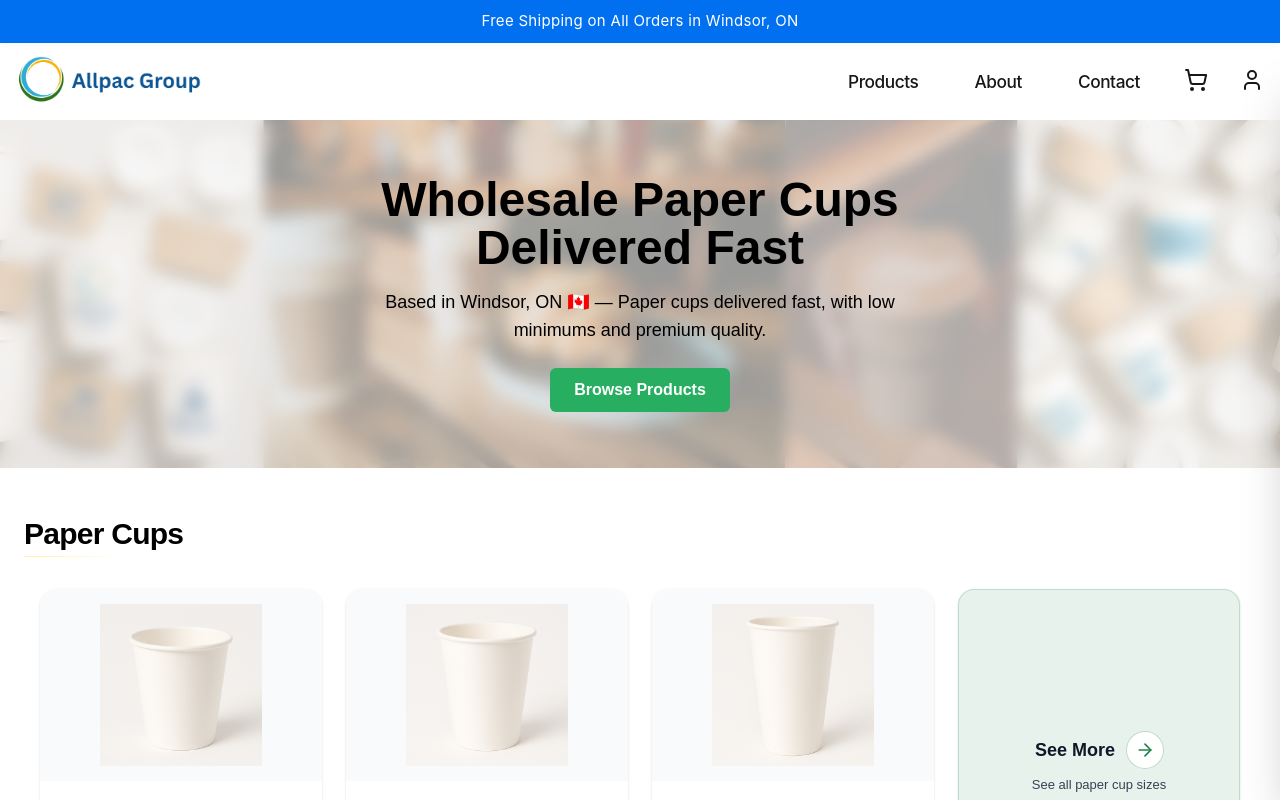
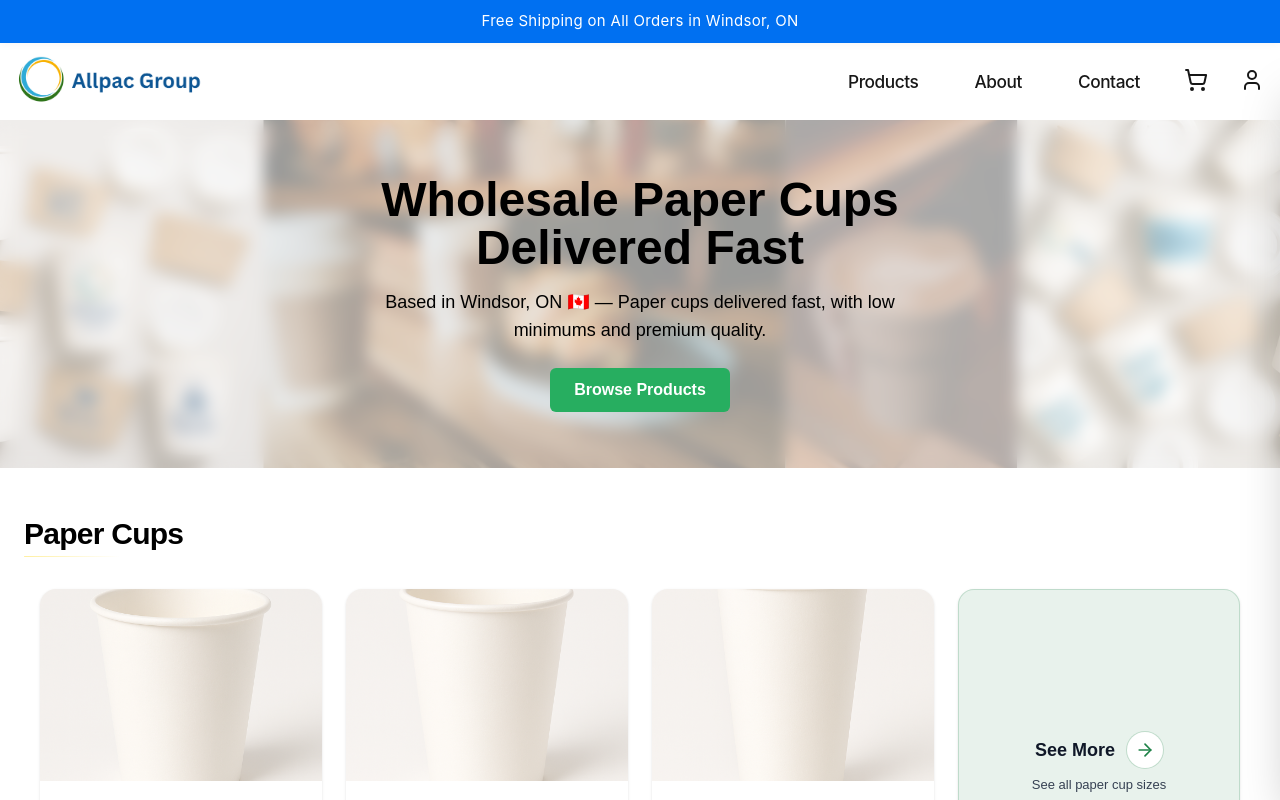
Before and after one commit to Emadedin1/allpacstore, a Next.js app: page / in a window 1280 px wide. Shown: the top 800 px of the page. Built offline with nearby package versions, Linux system fonts and the light colour scheme.

Commit message:
Update CupCard.jsx

```diff
--- a/src/components/CupCard.jsx
+++ b/src/components/CupCard.jsx
@@ -40,12 +40,13 @@ export default function CupCard({ cup }) {
 
   const handleAddToCart = (e) => {
     e.stopPropagation();
+    // Add ONE FULL CASE so the cart shows the case total (e.g., $92)
     addItem(
       { ...cup, priceCase: effectiveCasePrice, qtyCase: qtyPerCase },
-      qtyPerCase, // quantity in cups = 1 case
+      qtyPerCase,           // quantity in cups = 1 case
       null,
       "",
-      undefined,
+      undefined,            // let designType default internally
       pricePerCup
     );
     openCart();
@@ -60,30 +61,18 @@ export default function CupCard({ cup }) {
       className="group bg-white rounded-2xl shadow-sm hover:shadow-md transition h-full flex flex-col cursor-pointer focus:outline-none focus-visible:ring-2 focus-visible:ring-black/10"
       aria-label={`${cup.size} details`}
     >
-      {/* Image Well
-          - Flex centers the image vertically & horizontally
-          - object-contain so full cup is always visible (desktop issue solved)
-          - max-h percentages + padding prevent clipping with hover scale
-       */}
-      <div className="relative w-full h-36 sm:h-44 md:h-48 bg-gray-50 rounded-t-2xl overflow-hidden flex items-center justify-center">
+      {/* Image */}
+      <div className="relative w-full h-36 sm:h-44 md:h-48 bg-gray-50 rounded-t-2xl overflow-hidden">
         <img
           src={cup.image}
           alt={`${cup.size} cup`}
-          className="
-            block
-            max-h-[88%] sm:max-h-[86%] md:max-h-[84%]
-            w-auto
-            object-contain
-            transition-transform duration-300
-            group-hover:scale-[1.05]
-          "
-          draggable={false}
-          loading="lazy"
+          className="w-full h-full object-cover transition-transform duration-300 group-hover:scale-[1.02]"
         />
       </div>
 
       {/* Content */}
       <div className="p-3 sm:p-4 flex flex-col gap-2">
+        {/* Spec line */}
         <p className="text-sm font-medium text-gray-900 leading-snug text-center">
           {qtyPerCase} cups | {cup.size}{" "}
           <span className="font-normal text-gray-700 block sm:inline">
@@ -91,10 +80,12 @@ export default function CupCard({ cup }) {
           </span>
         </p>
 
+        {/* Centered Case Price (no "/case") */}
         <p className="text-lg font-semibold text-gray-900 text-center">
           ${effectiveCasePrice.toFixed(2)}
         </p>
 
+        {/* Add Case Button */}
         <button
           type="button"
           onClick={handleAddToCart}
@@ -116,22 +107,3 @@ export default function CupCard({ cup }) {
     </div>
   );
 }
-
-/*
-OPTIONAL (Aspect Ratio Variant):
-
-If you would rather not rely on fixed heights per breakpoint, you can replace
-the image container with:
-
-  <div className="relative w-full aspect-[4/5] bg-gray-50 rounded-t-2xl overflow-hidden flex items-center justify-center">
-    <img
-      src={cup.image}
-      alt={`${cup.size} cup`}
-      className="block max-h-[90%] w-auto object-contain transition-transform duration-300 group-hover:scale-[1.05]"
-      draggable={false}
-      loading="lazy"
-    />
-  </div>
-
-Then remove h-36 sm:h-44 md:h-48. This locks the slot to a stable ratio instead of explicit heights.
-*/
```
Lines whose indentation alone changed are shown as unchanged.
